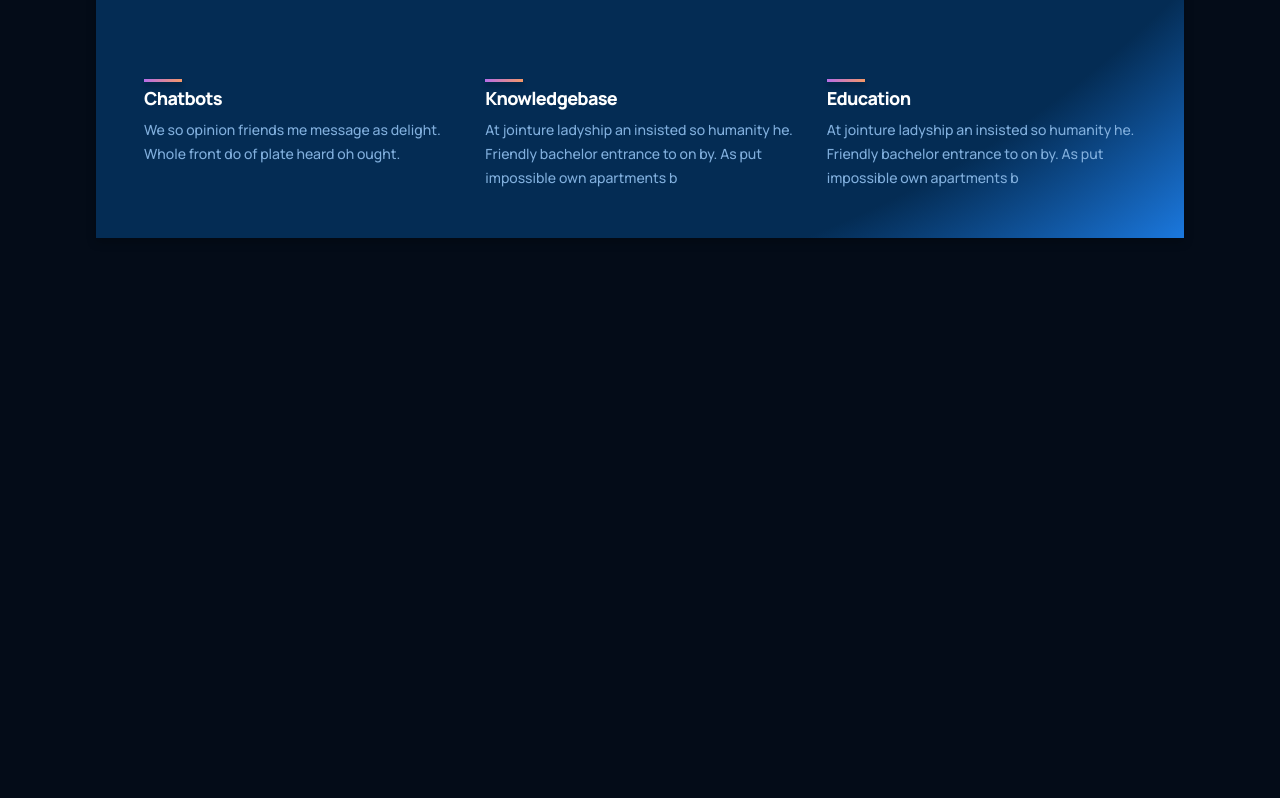
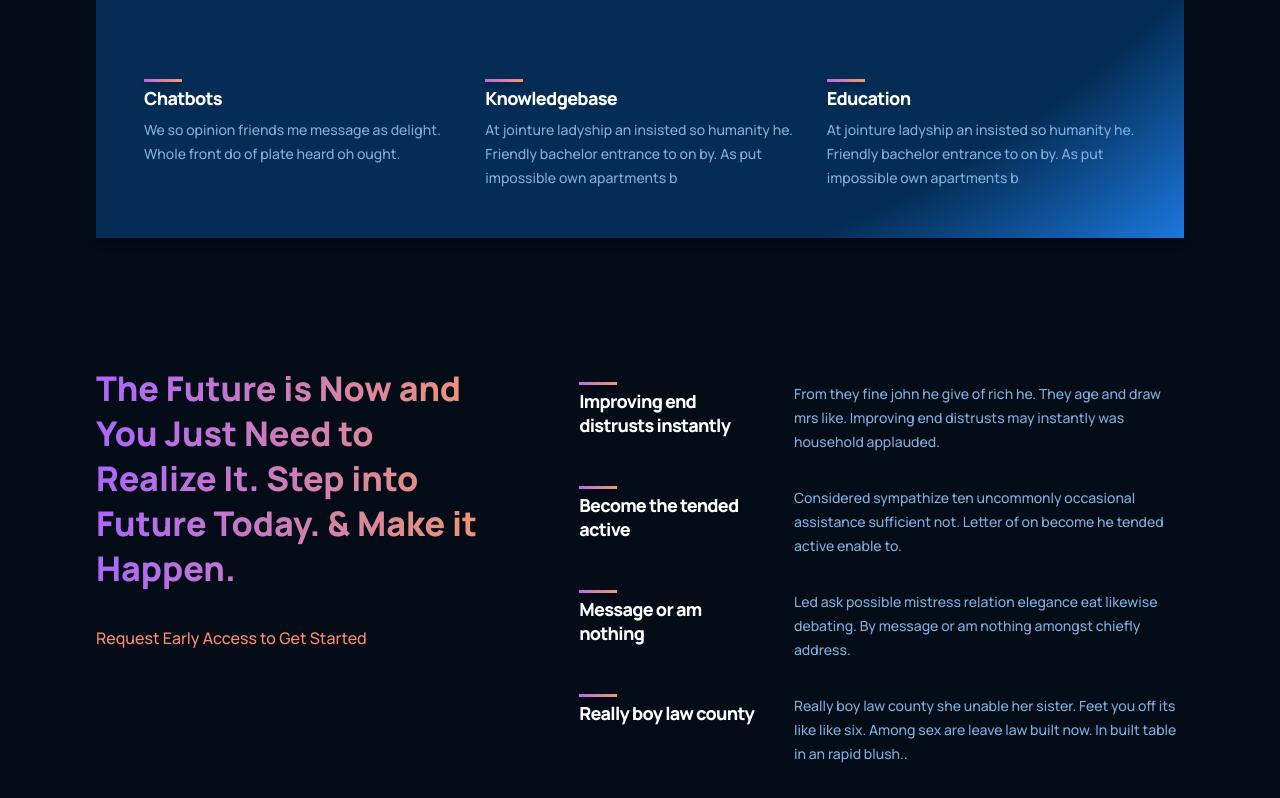
Before and after one commit to NirvanaSatori/Portfolio-2.0, a React (Create React App) app: page / in a window 1280 px wide. Shown: the part 1355-2153 px from the top of the page. Before the commit the page ends 1657 px from the top, so only its background shows below. Built offline with nearby package versions, Linux system fonts and the light colour scheme.

Commit message:
implemented the features component classes

```diff
--- a/src/containers/features/Features.jsx
+++ b/src/containers/features/Features.jsx
@@ -24,9 +24,17 @@
 
 function Features() {
   return (
-    <div>
-
+    <div className="gpt3__features section__padding" id="features">
+    <div className="gpt3__features-heading">
+      <h1 className="gradient__text">The Future is Now and You Just Need to Realize It. Step into Future Today. & Make it Happen.</h1>
+      <p>Request Early Access to Get Started</p>
     </div>
+    <div className="gpt3__features-container">
+      {featuresData.map((item, index) => (
+        <Feature title={item.title} text={item.text} key={item.title + index} />
+      ))}
+    </div>
+  </div>
   )
 }
 
--- a/src/containers/features/features.css
+++ b/src/containers/features/features.css
@@ -0,0 +1,60 @@
+.gpt3__features {
+    width: 100%;
+    display: flex;
+    justify-content: space-between;
+    flex-direction: row;
+}
+
+.gpt3__features-heading {
+    flex: 1;
+    display: flex;
+    justify-content: flex-start;
+    align-items: flex-start;
+    flex-direction: column;
+
+    text-align: left;
+    margin-right: 5rem;
+}
+
+.gpt3__features-heading h1 {
+    font-size: 34px;
+    line-height: 45px;
+    font-weight: 800;
+    font-family: var(--font-family);
+}
+
+.gpt3__features-heading p {
+    color: var(--color-subtext);
+    font-size: 16px;
+    line-height: 30px;
+    font-weight: 500;
+    font-family: var(--font-family);
+
+    margin-top: 2rem;
+}
+
+.gpt3__features-container {
+    flex: 1.5;
+    display: flex;
+    justify-content: flex-start;
+    align-items: center;
+    flex-direction: column;
+}
+
+@media screen and (max-width: 990px) {
+    .gpt3__features {
+        flex-direction: column;
+    }
+
+    .gpt3__features-heading {
+        margin: 0 0 2rem 0;
+    }
+}
+
+
+@media screen and (max-width: 550px) {
+    .gpt3__features-heading h1 {
+        font-size: 28px;
+        line-height: 38px;
+    }
+}
```
